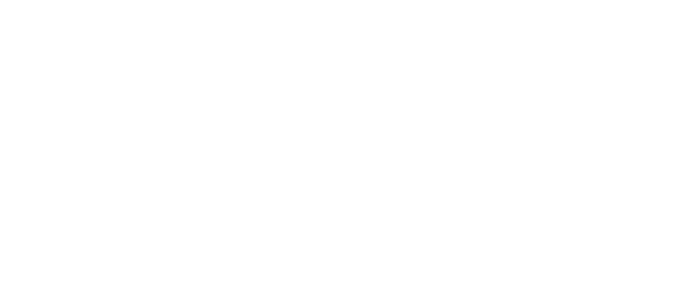
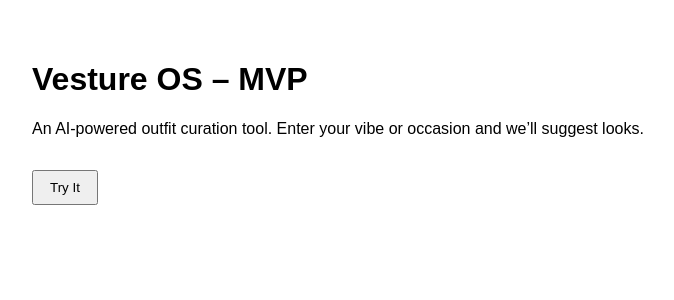
Before and after one commit to vejay650/vesture-os-mvp, a Next.js app: page / in a window 1280 px wide. Before the commit this address had no page. Shown: the top 300 px of the page, without its empty margins (8-682 px from the left). Built offline with nearby package versions, Linux system fonts and the light colour scheme.

Commit message:
Update index.tsx

```diff
--- a/pages/index.tsx
+++ b/pages/index.tsx
@@ -1,13 +1,18 @@
 // pages/index.tsx
+import Link from "next/link";
+
 export default function Home() {
-  return null;
+  return (
+    <main style={{ padding: "2rem", fontFamily: "sans-serif" }}>
+      <h1>Vesture OS – MVP</h1>
+      <p>
+        An AI-powered outfit curation tool. Enter your vibe or occasion and we’ll suggest looks.
+      </p>
+      <Link href="/results">
+        <button style={{ marginTop: "1rem", padding: "0.5rem 1rem" }}>
+          Try It
+        </button>
+      </Link>
+    </main>
+  );
 }
-
-export async function getServerSideProps() {
-  return {
-    redirect: {
-      destination: "https://YOUR-FRAMER-SITE.framer.website/", // <- your Framer URL
-      permanent: false,
-    },
-  };
-}
```
